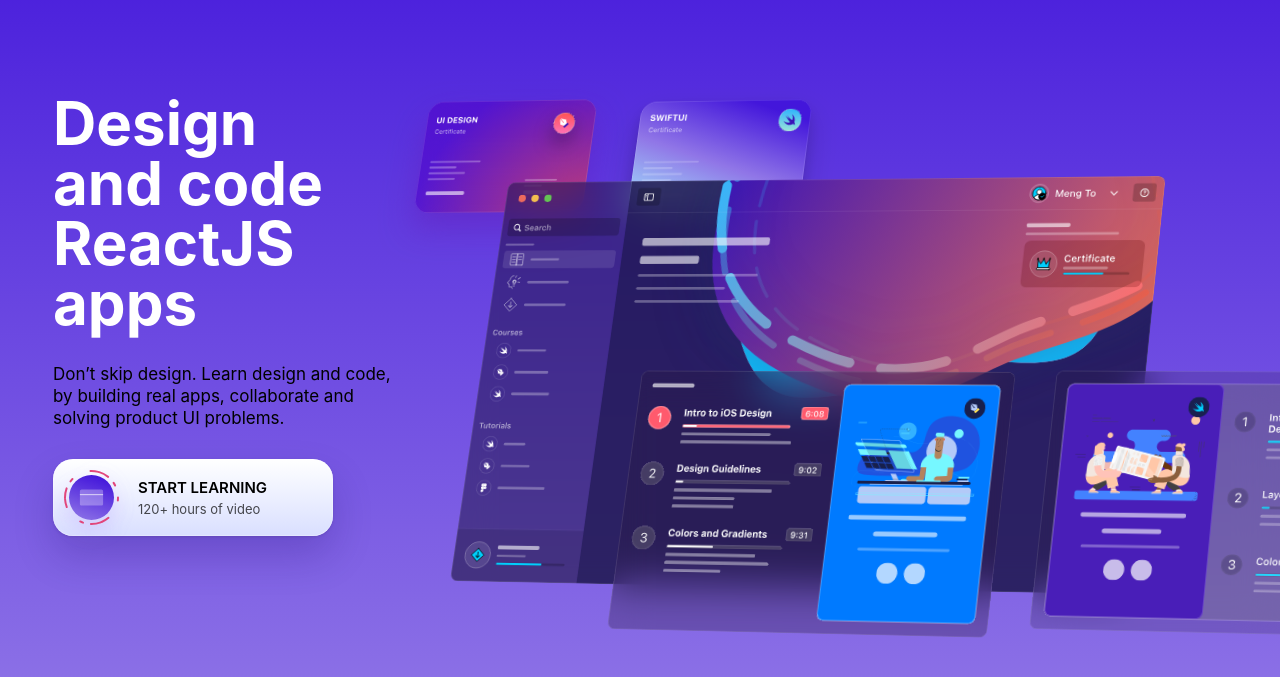
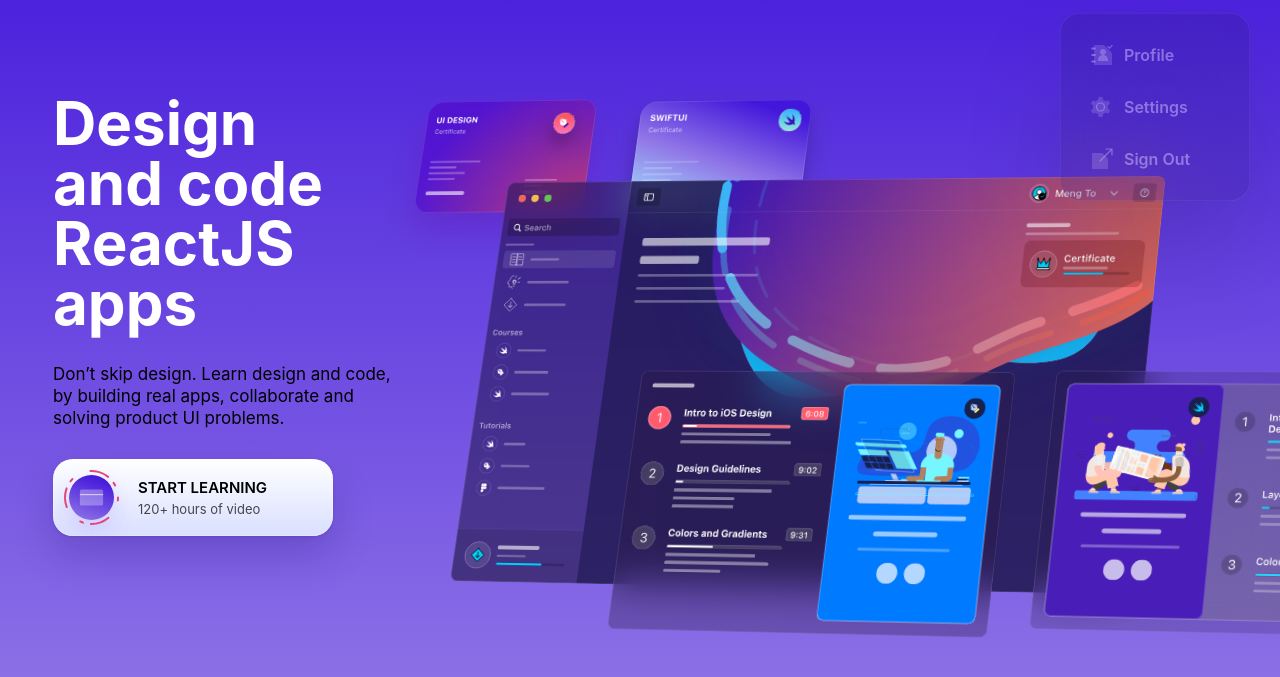
Before and after one commit to jesuskata/designcode-reactjs-hooks-webapp, a Gatsby site: page / in a window 1280 px wide. Shown: the part 107-784 px from the top of the page. Built offline with nearby package versions, Linux system fonts and the light colour scheme; Gatsby itself is replaced by a stand-in of ours.

Commit message:
feat(components): 🎸 create a submenu that toggles using state

```diff
--- a/src/components/sections/Header/index.jsx
+++ b/src/components/sections/Header/index.jsx
@@ -3,6 +3,7 @@
 
 // Components
 import { MenuButtons } from '../../buttons/MenuButtons';
+import { MenuTooltip } from '../../tooltips/MenuTooltip';
 
 // Styled Components
 import { Wrapper, MenuWrapper } from './styles';
@@ -18,5 +19,6 @@
         <MenuButtons item={item} key={item.link} />
       ))}
     </MenuWrapper>
+    <MenuTooltip />
   </Wrapper>
 );
--- /dev/null
+++ b/src/components/tooltips/MenuTooltip/index.jsx
@@ -0,0 +1,22 @@
+// Dependencies
+import React, { useState } from 'react';
+
+// Components
+import { MenuButtons } from '../../buttons/MenuButtons';
+
+// Styled Components
+import { Wrapper } from './styles';
+
+// Data
+import { tooltipData } from '../../../data/menuData';
+
+export const MenuTooltip = () => {
+  const [isOpen, setIsOpen] = useState(false);
+  return (
+    <Wrapper isOpen={isOpen} onClick={() => setIsOpen(!isOpen)}>
+      {tooltipData.map(item => (
+        <MenuButtons item={item} key={item.link} />
+      ))}
+    </Wrapper>
+  );
+};
--- /dev/null
+++ b/src/components/tooltips/MenuTooltip/styles/index.jsx
@@ -0,0 +1,20 @@
+// Dependencies
+import styled from 'styled-components';
+
+export const Wrapper = styled.div`
+  background: rgba(15, 14, 71, 0.3);
+  box-shadow: 0px 50px 100px rgba(0, 0, 0, 0.25), inset 0px 0px 0px 0.5px rgba(255, 255, 255, 0.2);
+  backdrop-filter: blur(40px);
+  /* Note: backdrop-filter has minimal browser support */
+
+  border-radius: 20px;
+  padding: 20px;
+  position: absolute;
+  top: 60px;
+  right: 30px;
+  opacity: ${props => (props.isOpen ? 1 : 0.5)};
+  z-index: 1;
+  display: grid;
+  gap: 10px;
+  grid-template-columns: 150px;
+`;
--- a/src/data/menuData.js
+++ b/src/data/menuData.js
@@ -7,3 +7,9 @@
   { title: '', icon: '/images/icons/search.svg', link: '/search' },
   { title: '', icon: '/images/icons/account.svg', link: '/account' },
 ];
+
+export const tooltipData = [
+  { title: 'Profile', icon: '/images/icons/profile.svg', link: '/profile' },
+  { title: 'Settings', icon: '/images/icons/settings.svg', link: '/settings' },
+  { title: 'Sign Out', icon: '/images/icons/signout.svg', link: '/signout' }
+];
```
